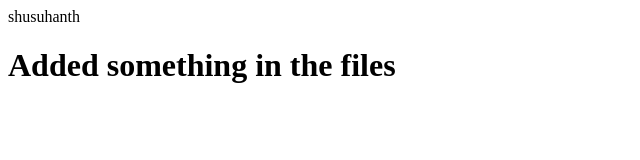
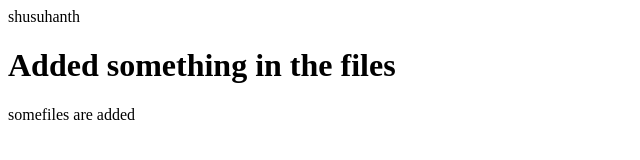
Before and after one commit to shushanth2003/Github-learning, a plain HTML site: page index.html in a window 1280 px wide. Shown: the whole page, without its empty margins (0-640 px from the left). Drawn offline with Linux system fonts and the light colour scheme.

Commit message:
Update index.html

```diff
--- a/index.html
+++ b/index.html
@@ -8,5 +8,7 @@ shusuhanth
 </head>
 <body>
     <h1> Added something in the files</h1>
+    somefiles are added
 </body>
+
 </html>
```
